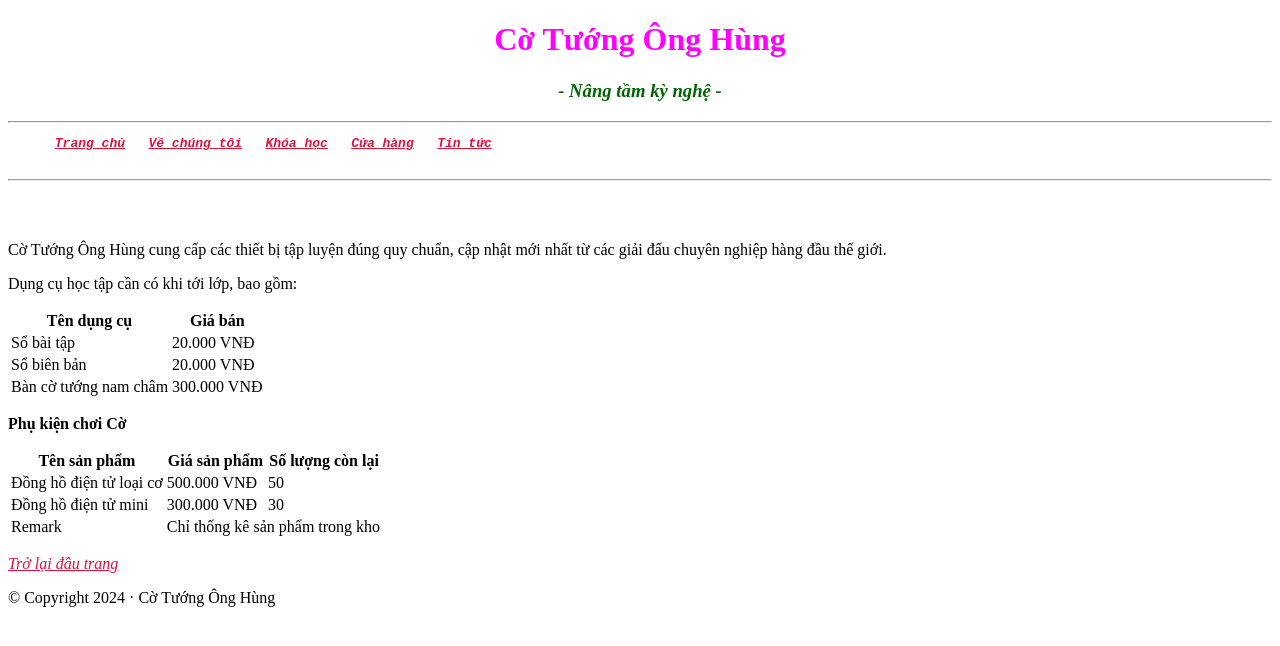
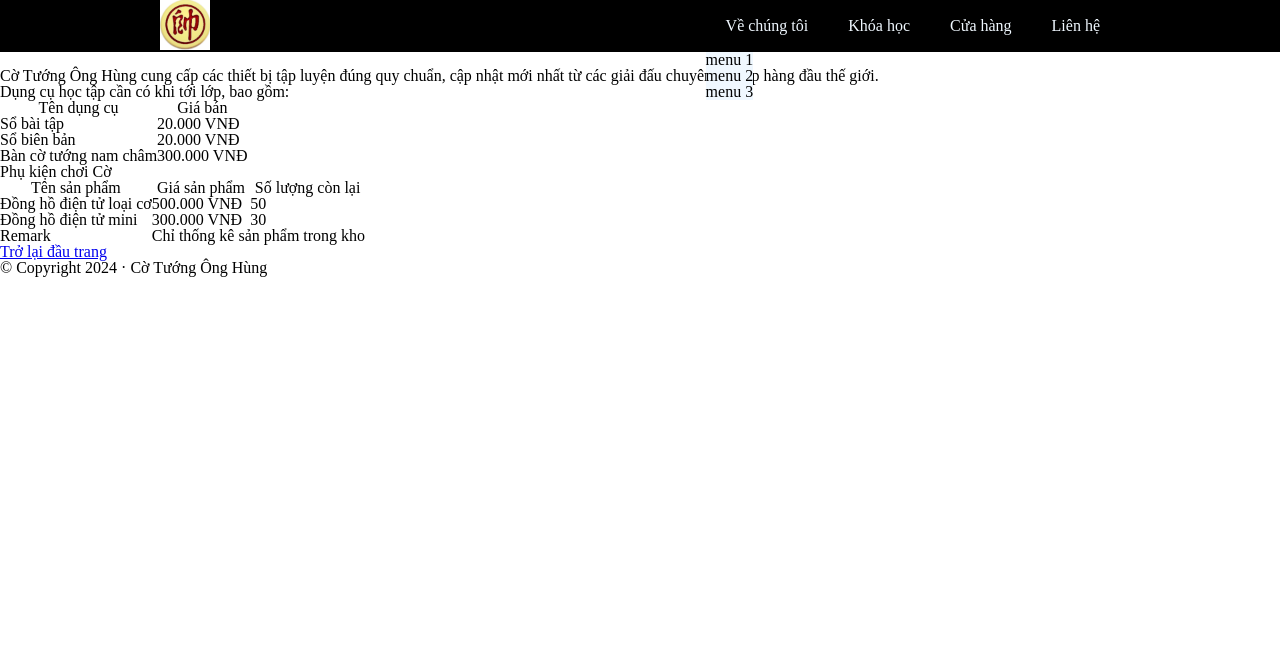
Before and after one commit to hungmap0090/Project-html-2, a plain HTML site: page Store.html in a window 1280 px wide. Drawn offline with Linux system fonts and the light colour scheme.

Commit message:
update: menu

```diff
--- a/Store.html
+++ b/Store.html
@@ -3,7 +3,8 @@
   <head>
     <meta charset="UTF-8" />
     <meta name="viewport" content="width=device-width, initial-scale=1.0" />
-    <link rel="stylesheet" href="/Store.css">
+    <link rel="stylesheet" href="/css/reset.css">
+    <link rel="stylesheet" href="css/store.css">
     <link rel="apple-touch-icon" sizes="57x57" href="/img/ico/apple-icon-57x57.png">
     <link rel="apple-touch-icon" sizes="60x60" href="/img/ico/apple-icon-60x60.png">
     <link rel="apple-touch-icon" sizes="72x72" href="/img/ico/apple-icon-72x72.png">
@@ -24,14 +25,23 @@
     <title>Cờ Tướng Ông Hùng</title>
   </head>
   <body>
-    <h1 id="tieude">Cờ Tướng Ông Hùng</h1>
-    <h3>- Nâng tầm kỳ nghệ -</h3>
-    <hr />
-    <pre>
-      <a href="/index.html"><strong>Trang chủ</strong></a>   <a href="/About.html"><strong>Về chúng tôi</strong></a>   <a href="/Courses.html"><strong>Khóa học</strong></a>   <a href="/Store.html"><strong>Cửa hàng</strong></a>   <a href="/Contact.html"><strong>Tin tức</strong></a>
-    </pre>
-    <hr />
-    <br />
+   <div id="header">
+    <nav class="container">
+      <a href="/index.html" id="logo"><img src="/img/Logo.png" alt="cotuongonghung.vn"></a>
+      <ul id="main-menu">
+        <li><a href="">Về chúng tôi</a>
+        <ul class="sub-menu">
+          <li>menu 1</li>
+          <li>menu 2</li>
+          <li>menu 3</li>
+        </ul>
+        </li>
+        <li><a href="/courses.html">Khóa học</a></li>
+        <li><a href="/store.html">Cửa hàng</a></li>
+        <li><a href="/contact.html">Liên hệ</a></li>
+      </ul>
+    </nav>
+   </div>
     <br />
     <p>
       Cờ Tướng Ông Hùng cung cấp các thiết bị tập luyện đúng quy chuẩn, cập nhật
--- /dev/null
+++ b/css/reset.css
@@ -0,0 +1,129 @@
+/* http://meyerweb.com/eric/tools/css/reset/
+   v2.0 | 20110126
+   License: none (public domain)
+*/
+
+html,
+body,
+div,
+span,
+applet,
+object,
+iframe,
+h1,
+h2,
+h3,
+h4,
+h5,
+h6,
+p,
+blockquote,
+pre,
+a,
+abbr,
+acronym,
+address,
+big,
+cite,
+code,
+del,
+dfn,
+em,
+img,
+ins,
+kbd,
+q,
+s,
+samp,
+small,
+strike,
+strong,
+sub,
+sup,
+tt,
+var,
+b,
+u,
+i,
+center,
+dl,
+dt,
+dd,
+ol,
+ul,
+li,
+fieldset,
+form,
+label,
+legend,
+table,
+caption,
+tbody,
+tfoot,
+thead,
+tr,
+th,
+td,
+article,
+aside,
+canvas,
+details,
+embed,
+figure,
+figcaption,
+footer,
+header,
+hgroup,
+menu,
+nav,
+output,
+ruby,
+section,
+summary,
+time,
+mark,
+audio,
+video {
+  margin: 0;
+  padding: 0;
+  border: 0;
+  font-size: 100%;
+  font: inherit;
+  vertical-align: baseline;
+}
+/* HTML5 display-role reset for older browsers */
+article,
+aside,
+details,
+figcaption,
+figure,
+footer,
+header,
+hgroup,
+menu,
+nav,
+section {
+  display: block;
+}
+body {
+  line-height: 1;
+}
+ol,
+ul {
+  list-style: none;
+}
+blockquote,
+q {
+  quotes: none;
+}
+blockquote:before,
+blockquote:after,
+q:before,
+q:after {
+  content: "";
+  content: none;
+}
+table {
+  border-collapse: collapse;
+  border-spacing: 0;
+}
--- /dev/null
+++ b/css/store.css
@@ -0,0 +1,40 @@
+#header {
+  background-color: black;
+  max-height: max-content;
+}
+#logo {
+  display: flex;
+}
+.container {
+  max-width: 960px;
+  margin: 0px auto;
+}
+nav {
+  display: flex;
+  justify-content: space-between;
+  justify-items: center;
+}
+#logo img {
+  max-width: 50px;
+  height: 50px;
+}
+#main-menu {
+  display: flex;
+  text-decoration: none;
+  list-style: none;
+  padding: 0;
+  margin: 0;
+}
+#main-menu li {
+  position: relative;
+}
+#main-menu li a {
+  text-decoration: none;
+  display: block;
+  padding: 18px 20px;
+  color: aliceblue;
+}
+#main-menu ul.sub-menu {
+  position: absolute;
+  background-color: aliceblue;
+}
--- a/index.css
+++ /dev/null
@@ -1,24 +0,0 @@
-#tieude {
-  color: fuchsia;
-  font-style: normal;
-  text-align: center;
-}
-h3,
-h6 {
-  color: darkgreen;
-  font-style: italic;
-  text-align: center;
-}
-a {
-  color: crimson;
-  font-style: oblique;
-  text-align: center;
-  font-weight: 100;
-  align-items: center;
-}
-body {
-  -webkit-user-select: none;
-  -moz-user-select: none;
-  -ms-user-select: none;
-  user-select: none;
-}
```
Also changed, not shown: css/about.css (renamed from About.css), css/contact.css (renamed from Contact.css), css/courses.css (renamed from Courses.css), css/index.css (renamed from Store.css), img/Logo.png (added).
